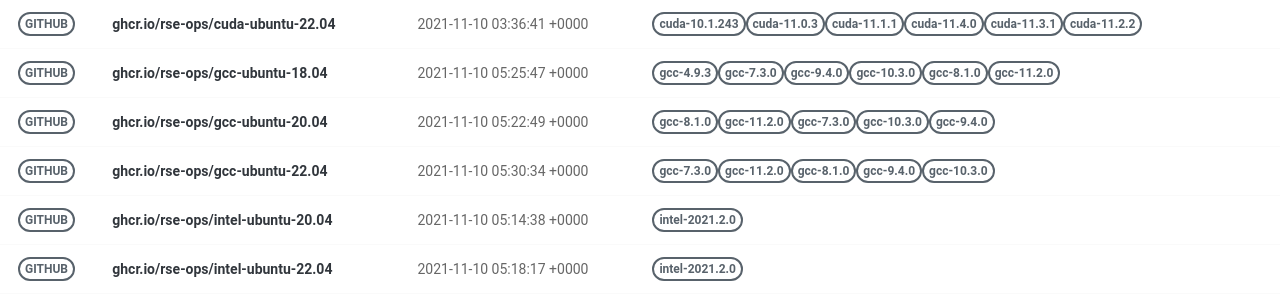
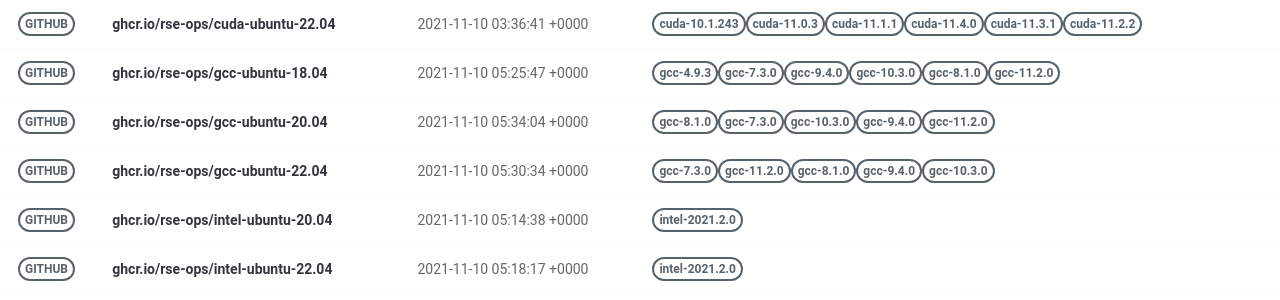
Before and after one commit to rse-ops/docker-images, a Jekyll site: the page built from pages/index.md, in a window 1280 px wide. Shown: the part 326-626 px from the top of the page. Built offline with Jekyll 4.4.1, drawn with Linux system fonts in a browser that asks for light colours; nearby versions of some CDN libraries.

Commit message:
Automated push to update library 2021-11-10

```diff
--- a/_library/ghcr.io-rse-ops-gcc-ubuntu-20.04.md
+++ b/_library/ghcr.io-rse-ops-gcc-ubuntu-20.04.md
@@ -1,7 +1,7 @@
 ---
 layout: container
 name: ghcr.io/rse-ops/gcc-ubuntu-20.04
-updated_at: 2021-11-10 05:22:49.714780
+updated_at: 2021-11-10 05:34:04.313497
 
 
 container_url: https://github.com/orgs/rse-ops/packages/container/package/gcc-ubuntu-20.04
```
Also changed, not shown: other parts of _library/ghcr.io-rse-ops-gcc-ubuntu-20.04.md (+3 -3 lines).
